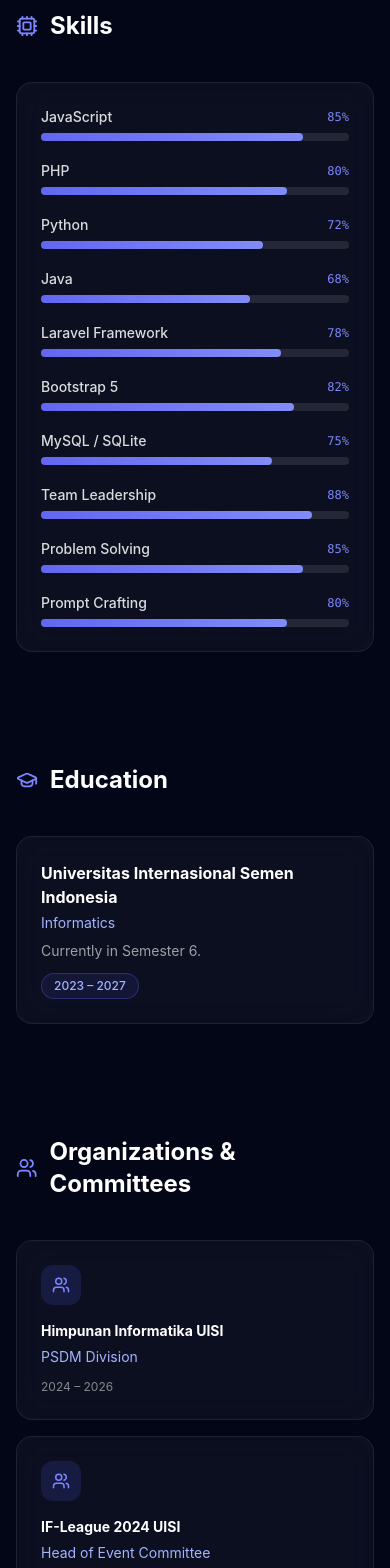
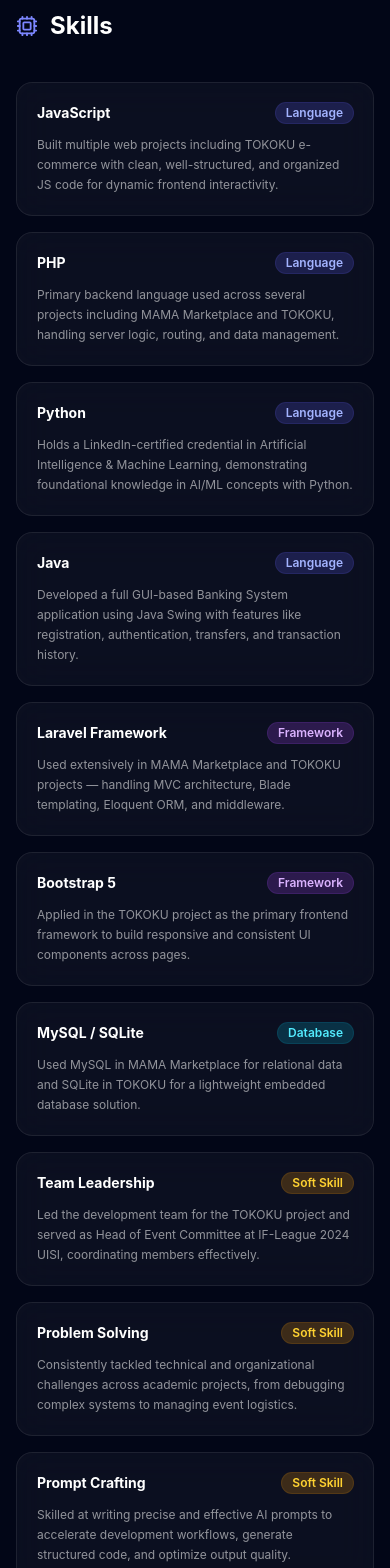
Before and after one commit to anomali01/web-profile, a React (Vite) app: page / in a window 390 px wide. Shown: the part 3460-5028 px from the top of the page. Built offline with nearby package versions, Linux system fonts and the light colour scheme.

Commit message:
feat: initialize portfolio project with data schema and responsive React application structure

```diff
--- a/src/App.tsx
+++ b/src/App.tsx
@@ -314,24 +314,27 @@ function Skills() {
             <h2 className="text-2xl font-bold text-white sm:text-3xl">Skills</h2>
           </div>
         </FadeIn>
-        <div ref={ref} className="glass p-6 sm:p-8">
-          <div className="grid gap-5 sm:grid-cols-2">
-            {PROFILE.skills.map((skill, i) => (
-              <div key={skill.name}>
-                <div className="mb-1.5 flex items-center justify-between text-sm">
-                  <span className="font-medium text-white/85">{skill.name}</span>
-                  <span className="text-xs text-indigo-400 font-mono">{skill.level}%</span>
-                </div>
-                <div className="h-2 w-full rounded-full bg-white/10">
-                  <div className="skill-bar-fill" style={{
-                    '--target-width': `${skill.level}%`,
-                    width: visible ? `${skill.level}%` : '0%',
-                    transition: `width 1s ${i * 80}ms ease`,
-                  } as React.CSSProperties} />
-                </div>
+        <div ref={ref} className="grid gap-4 sm:grid-cols-2 lg:grid-cols-3">
+          {PROFILE.skills.map((skill, i) => (
+            <div key={skill.name}
+              className="glass glass-hover card-shimmer p-5"
+              style={{
+                opacity: visible ? 1 : 0,
+                transform: visible ? 'translateY(0)' : 'translateY(20px)',
+                transition: `opacity 0.5s ${i * 80}ms ease, transform 0.5s ${i * 80}ms ease`,
+              }}>
+              <div className="mb-3 flex items-start justify-between gap-2">
+                <span className="text-sm font-bold text-white">{skill.name}</span>
+                <span className={`shrink-0 rounded-full px-2.5 py-0.5 text-xs font-semibold ${
+                  skill.category === 'Language'  ? 'bg-indigo-500/20 text-indigo-300 ring-1 ring-indigo-500/30'  :
+                  skill.category === 'Framework' ? 'bg-purple-500/20 text-purple-300 ring-1 ring-purple-500/30' :
+                  skill.category === 'Database'  ? 'bg-cyan-500/20   text-cyan-300   ring-1 ring-cyan-500/30'   :
+                                                   'bg-amber-500/20  text-amber-300  ring-1 ring-amber-500/30'
+                }`}>{skill.category}</span>
               </div>
-            ))}
-          </div>
+              <p className="text-xs leading-5 text-white/55">{skill.desc}</p>
+            </div>
+          ))}
         </div>
       </div>
     </section>
--- a/src/data.ts
+++ b/src/data.ts
@@ -81,15 +81,55 @@ export const PROFILE = {
     },
   ],
   skills: [
-    { name: 'JavaScript', level: 85 },
-    { name: 'PHP', level: 80 },
-    { name: 'Python', level: 72 },
-    { name: 'Java', level: 68 },
-    { name: 'Laravel Framework', level: 78 },
-    { name: 'Bootstrap 5', level: 82 },
-    { name: 'MySQL / SQLite', level: 75 },
-    { name: 'Team Leadership', level: 88 },
-    { name: 'Problem Solving', level: 85 },
-    { name: 'Prompt Crafting', level: 80 },
+    {
+      name: 'JavaScript',
+      category: 'Language',
+      desc: 'Built multiple web projects including TOKOKU e-commerce with clean, well-structured, and organized JS code for dynamic frontend interactivity.',
+    },
+    {
+      name: 'PHP',
+      category: 'Language',
+      desc: 'Primary backend language used across several projects including MAMA Marketplace and TOKOKU, handling server logic, routing, and data management.',
+    },
+    {
+      name: 'Python',
+      category: 'Language',
+      desc: 'Holds a LinkedIn-certified credential in Artificial Intelligence & Machine Learning, demonstrating foundational knowledge in AI/ML concepts with Python.',
+    },
+    {
+      name: 'Java',
+      category: 'Language',
+      desc: 'Developed a full GUI-based Banking System application using Java Swing with features like registration, authentication, transfers, and transaction history.',
+    },
+    {
+      name: 'Laravel Framework',
+      category: 'Framework',
+      desc: 'Used extensively in MAMA Marketplace and TOKOKU projects — handling MVC architecture, Blade templating, Eloquent ORM, and middleware.',
+    },
+    {
+      name: 'Bootstrap 5',
+      category: 'Framework',
+      desc: 'Applied in the TOKOKU project as the primary frontend framework to build responsive and consistent UI components across pages.',
+    },
+    {
+      name: 'MySQL / SQLite',
+      category: 'Database',
+      desc: 'Used MySQL in MAMA Marketplace for relational data and SQLite in TOKOKU for a lightweight embedded database solution.',
+    },
+    {
+      name: 'Team Leadership',
+      category: 'Soft Skill',
+      desc: 'Led the development team for the TOKOKU project and served as Head of Event Committee at IF-League 2024 UISI, coordinating members effectively.',
+    },
+    {
+      name: 'Problem Solving',
+      category: 'Soft Skill',
+      desc: 'Consistently tackled technical and organizational challenges across academic projects, from debugging complex systems to managing event logistics.',
+    },
+    {
+      name: 'Prompt Crafting',
+      category: 'Soft Skill',
+      desc: 'Skilled at writing precise and effective AI prompts to accelerate development workflows, generate structured code, and optimize output quality.',
+    },
   ],
 } as const
```
